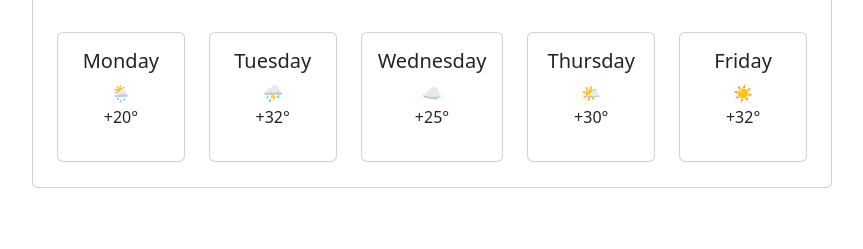
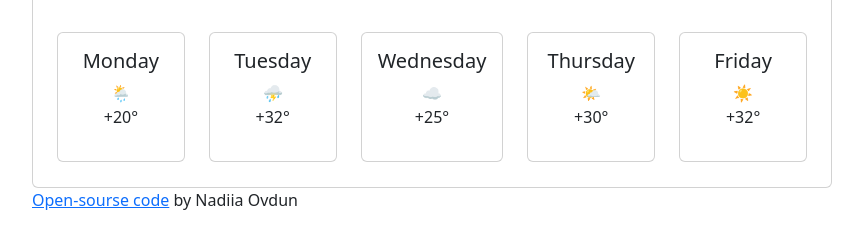
Before and after one commit to Nadiia-O/Weather-app-Nadiia-O, a plain HTML site: page index.html in a window 1280 px wide. Shown: the part 219-468 px from the top of the page, without its empty margins (50-913 px from the left). Drawn offline with nearby package versions, Linux system fonts and the light colour scheme; a web font is replaced by a local one.

Commit message:
Added a link to open code

```diff
--- a/index.html
+++ b/index.html
@@ -121,6 +121,7 @@
 </div>
 
     </div>
+    <div><a href = "https://github.com/Nadiia-O/Weather-app-Nadiia-O" target="_blank">Open-sourse code</a> by Nadiia Ovdun</div>
 </div>
  </div>
  <script src="src/script.js"></script>
```
Also changed, not shown: 2 other files.
